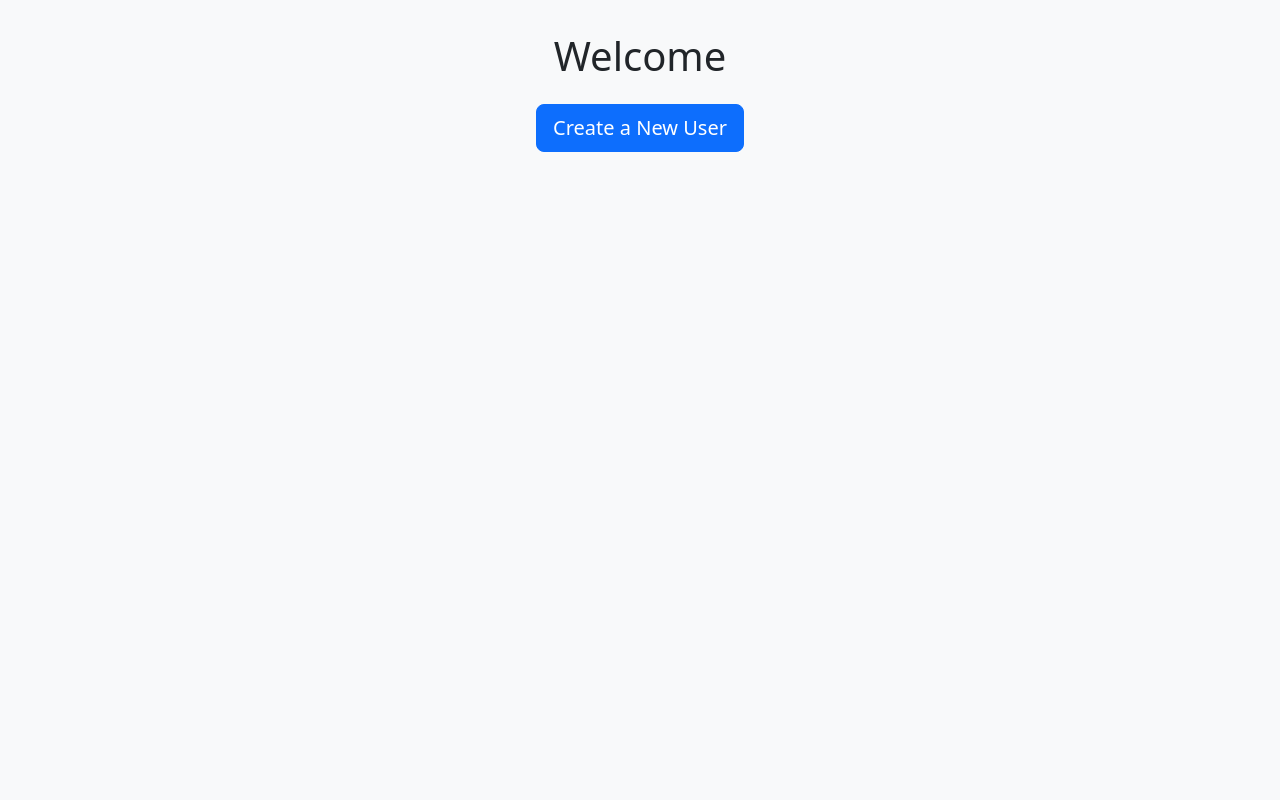
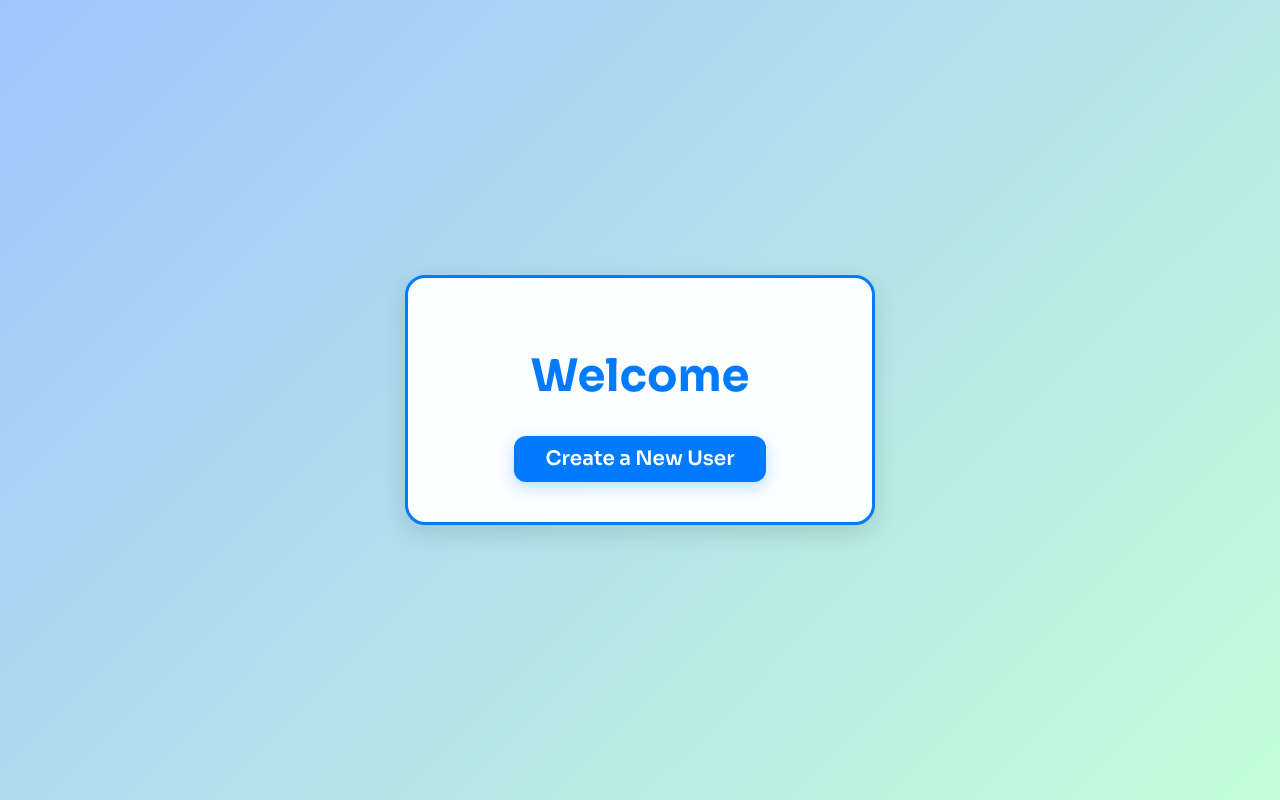
Before and after one commit to WilliamJamesV/DIS, a Flask app: page / in a window 1280 px wide. Run offline with Flask 2, Linux system fonts and the light colour scheme; some libraries are stand-ins or nearby versions.

Commit message:
Update home.html

```diff
--- a/imdb/templates/home.html
+++ b/imdb/templates/home.html
@@ -4,27 +4,91 @@
 <head>
   <meta charset="UTF-8" />
   <title>Home</title>
+
+  <!-- Google Fonts: Sora -->
   <link
-    href="https://cdn.jsdelivr.net/npm/bootstrap@5.3.0/dist/css/bootstrap.min.css"
+    href="https://fonts.googleapis.com/css2?family=Sora:wght@400;600;700&display=swap"
     rel="stylesheet"
-    integrity="sha384-…"
-    crossorigin="anonymous"
   >
+
   <style>
-    body { padding: 2rem; background-color: #f8f9fa; }
-    .container { max-width: 400px; margin: auto; text-align: center; }
+    body {
+      margin: 0;
+      padding: 2rem;
+      min-height: 100vh;
+      font-family: 'Sora', sans-serif;
+      background: linear-gradient(135deg, #a1c4fd, #c2ffd8);
+      display: flex;
+      justify-content: center;
+      align-items: center;
+      box-sizing: border-box;
+    }
+
+    .container {
+      max-width: 400px;
+      width: 100%;
+      background: rgba(255, 255, 255, 0.95);
+      padding: 2.5rem 2rem;
+      border-radius: 20px;
+      box-shadow: 0 8px 25px rgba(0, 0, 0, 0.12);
+      border: 3px solid #007aff;
+      text-align: center;
+    }
+
+    h1 {
+      font-weight: 700;
+      font-size: 2.8rem;
+      color: #007aff;
+      margin-bottom: 2rem;
+    }
+
+    .btn {
+      font-weight: 600;
+      font-size: 1.25rem;
+      padding: 0.8rem 2rem;
+      border: none;
+      border-radius: 12px;
+      cursor: pointer;
+      transition: all 0.25s ease;
+      box-shadow: 0 5px 15px rgba(0, 122, 255, 0.25);
+      user-select: none;
+      background-color: #007aff;
+      color: white;
+      display: inline-block;
+      text-decoration: none;
+      line-height: 1;
+    }
+
+    .btn:hover,
+    .btn:focus {
+      background-color: #005fcc;
+      box-shadow: 0 8px 20px rgba(0, 102, 204, 0.4);
+      transform: translateY(-2px);
+      outline: none;
+      text-decoration: none;
+      color: white;
+    }
+
+    @media (max-width: 420px) {
+      .container {
+        padding: 2rem 1.5rem;
+      }
+      .btn {
+        width: 100%;
+        font-size: 1.1rem;
+        padding: 0.75rem 0;
+      }
+    }
   </style>
 </head>
 <body>
   <div class="container">
-    <h1 class="mb-4">Welcome</h1>
-    <a href="{{ url_for('add_user') }}" class="btn btn-primary btn-lg">
-      Create a New User
-    </a>
+    <h1>Welcome</h1>
+    <a href="{{ url_for('add_user') }}" class="btn">Create a New User</a>
   </div>
+
   <script
     src="https://cdn.jsdelivr.net/npm/bootstrap@5.3.0/dist/js/bootstrap.bundle.min.js"
-    integrity="sha384-…"
     crossorigin="anonymous"
   ></script>
 </body>
```
